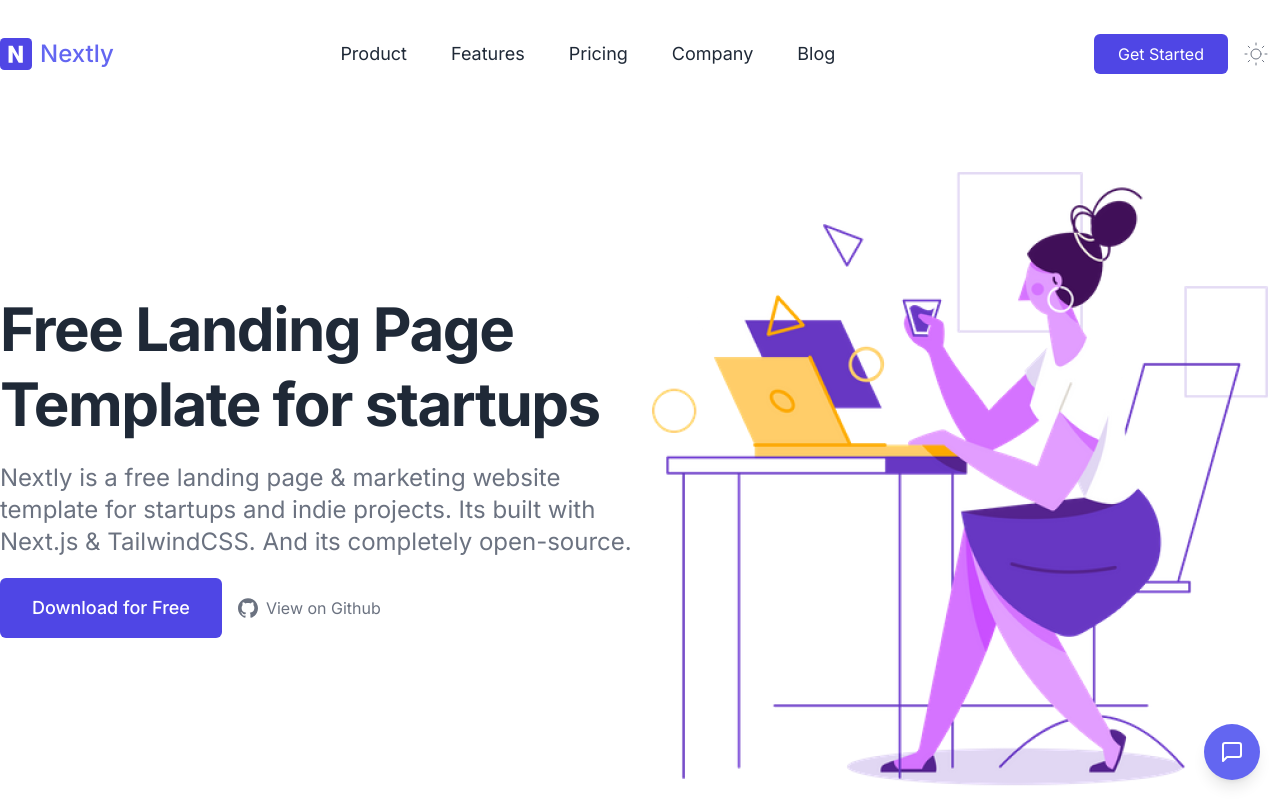
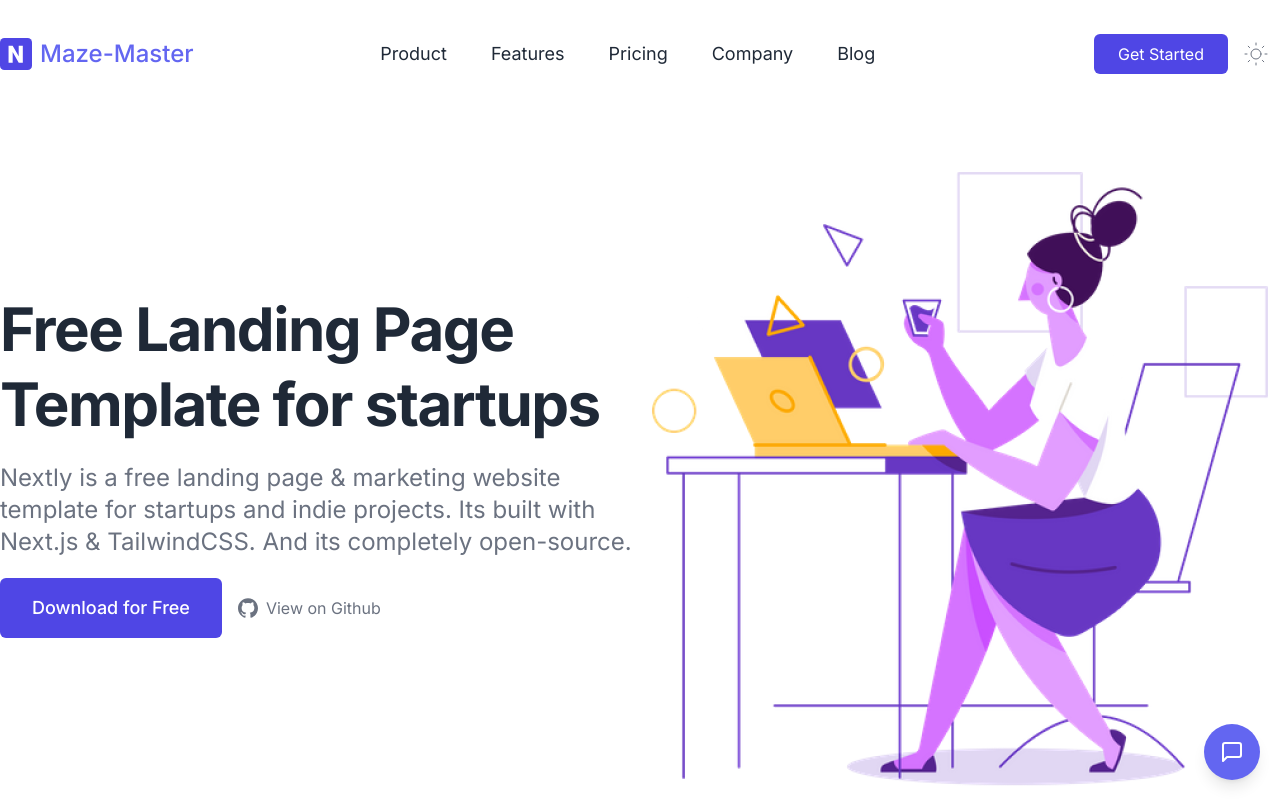
Before and after one commit to senaleevisal/maze-master, a Next.js app: page / in a window 1280 px wide. Shown: the top 800 px of the page. Built offline with nearby package versions, Linux system fonts and the light colour scheme.

Commit message:
logo name

```diff
--- a/src/components/Navbar.tsx
+++ b/src/components/Navbar.tsx
@@ -32,7 +32,7 @@
                         className="w-8"
                       />
                     </span>
-                    <span>Nextly</span>
+                    <span>Maze-Master</span>
                   </span>
                 </Link>
 
```
